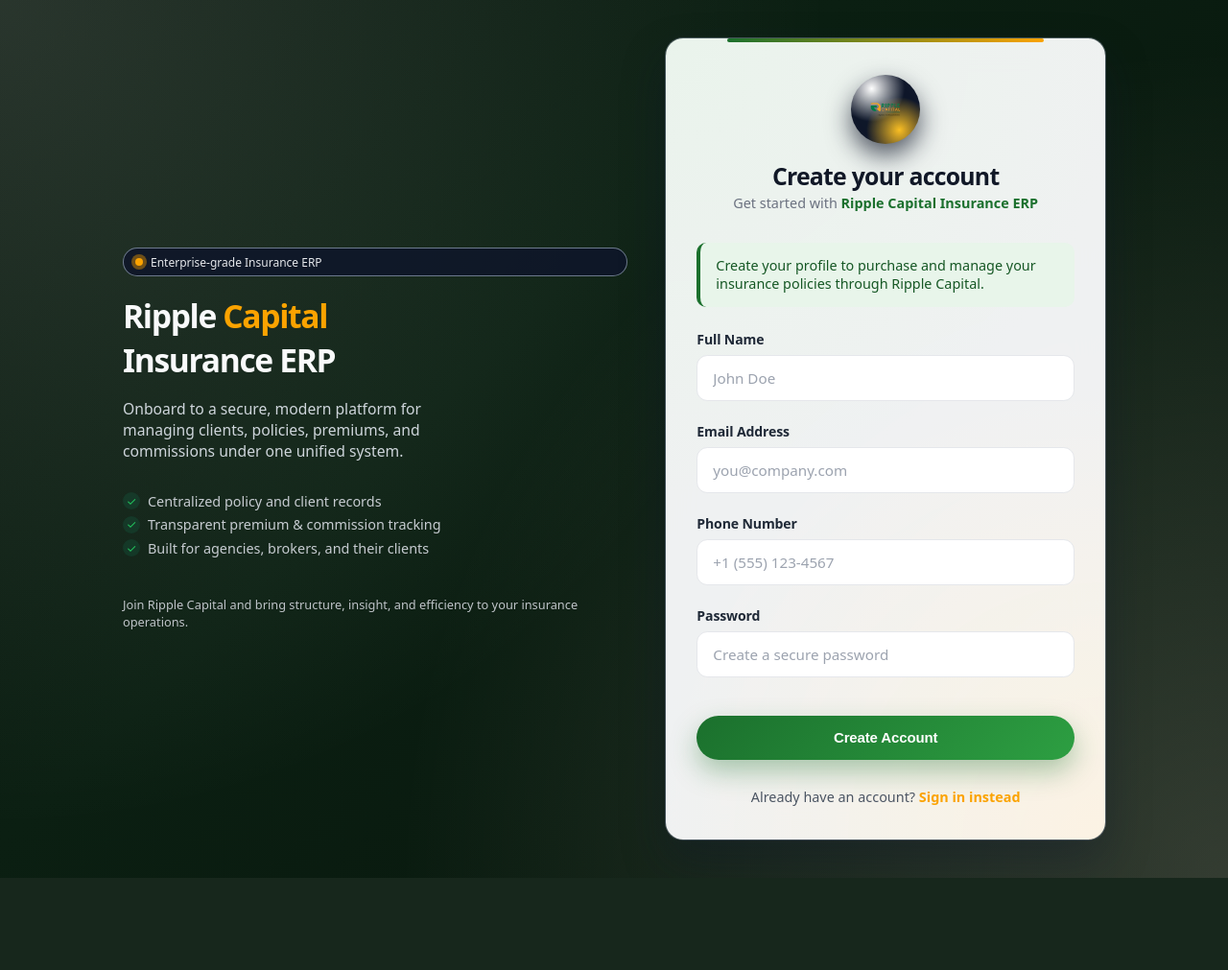
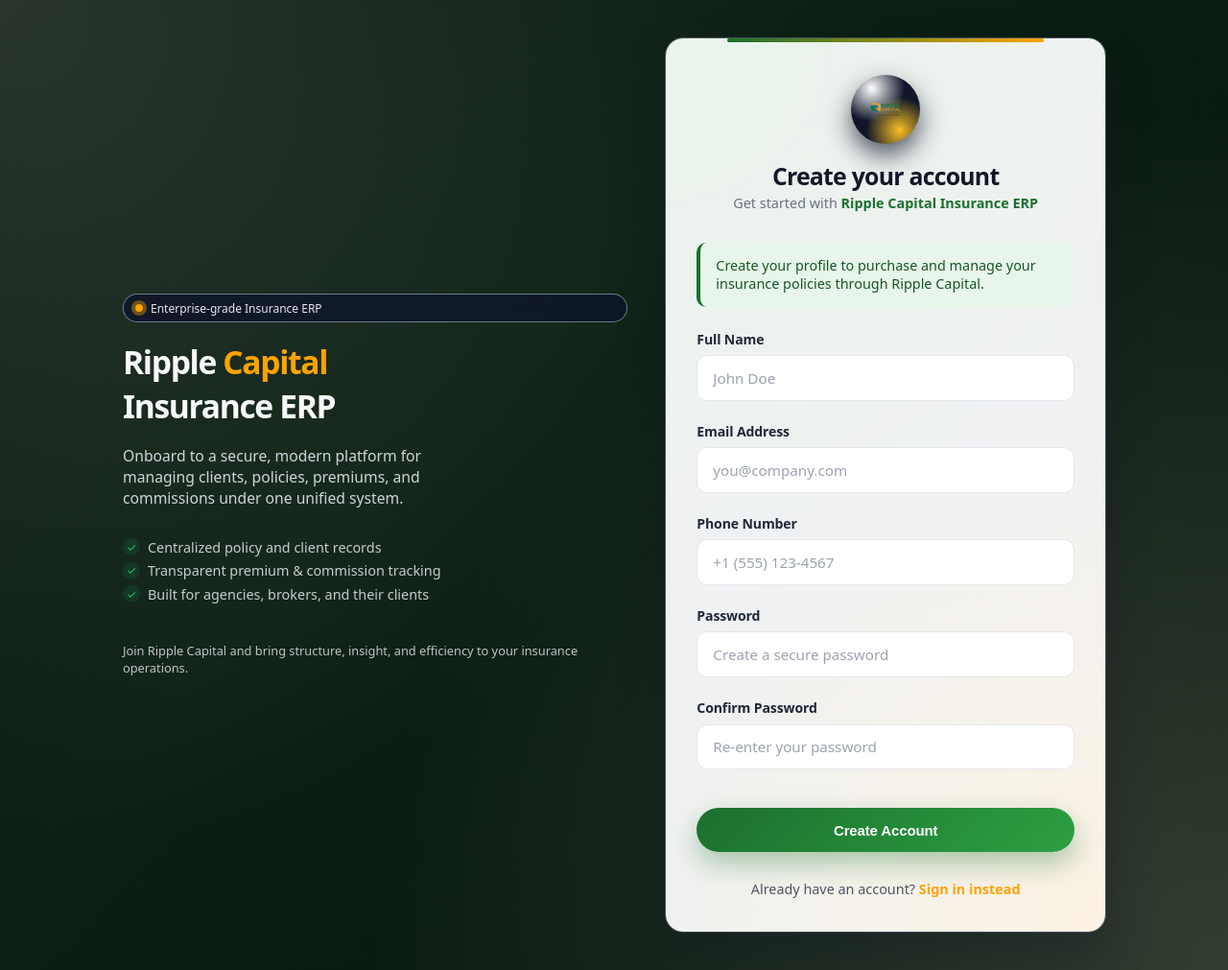
Before and after one commit to chiwonerwatylon-glitch/RippleCapitalERP-2026, a Flask app: page /auth/register in a window 1280 px wide. Shown: the whole page at 96% size. Before the commit the page ends 915 px from the top, so only its background shows below. Run offline with Flask 3, Linux system fonts and the light colour scheme; some libraries are stand-ins or nearby versions.

Commit message:
Fix client registration form: render missing confirm password field
**Problem**
Clicking "Create Account" never created an account. `RegistrationForm` (main/forms.py) requires `confirm_password` with an EqualTo validator, but `templates/register.html` never rendered that field. The submit therefore failed validation every time, and the page reloaded with no visible error.

**Change**
- `templates/register.html`: render the `confirm_password` field with its label and error messages, before the submit button.

**Not changed**
The rule that a client must already be on record (matched by full name, not yet linked to a login) is unchanged. Anyone not on record still gets "Your name is not on record" and no account is created. That is a product decision and is not altered here.

**Testing**
- Open /auth/register, fill every field, submit with a name the insurer already entered. Expect "Registration successful".
- Submit with mismatched passwords. Expect "Passwords must match" under the confirm field.

```diff
--- a/templates/register.html
+++ b/templates/register.html
@@ -515,6 +515,19 @@
                     {% endfor %}
                 </div>
 
+                <div class="form-group">
+                    <label class="form-label" for="{{ form.confirm_password.id }}">Confirm Password</label>
+                    {% set cpw_classes = 'form-input' + (' error' if form.confirm_password.errors else '') %}
+                    {{ form.confirm_password(
+                        class=cpw_classes,
+                        placeholder="Re-enter your password",
+                        required=true
+                    ) }}
+                    {% for error in form.confirm_password.errors %}
+                        <span class="form-error">{{ error }}</span>
+                    {% endfor %}
+                </div>
+
                 {{ form.submit(class="submit-btn", value="Create Account") }}
             </form>
 
```
